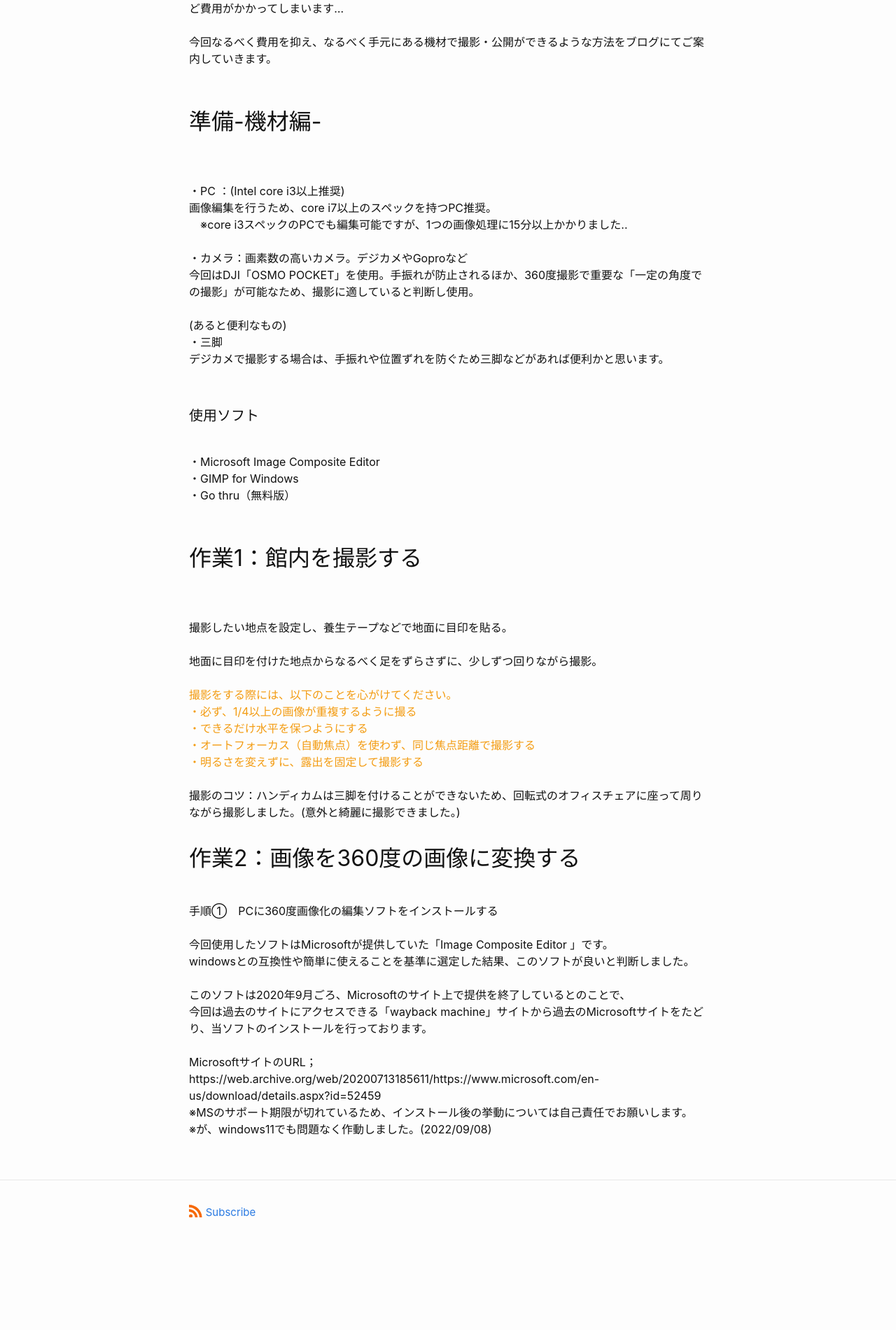
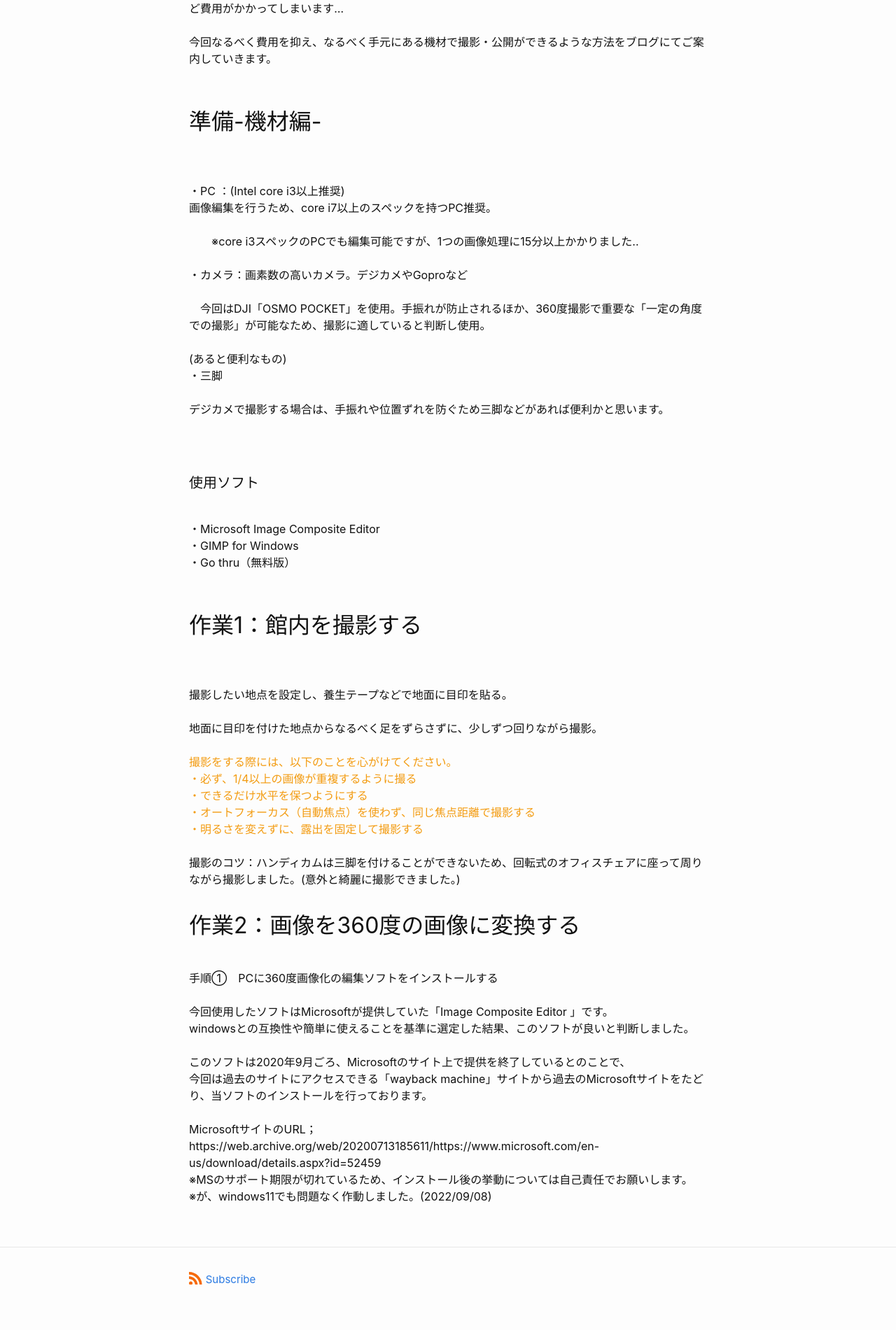
Before and after one commit to mocha-kanano/SHIORI.github.io, a Jekyll site: the page built from _posts/2022-10-19-super-short-article.md, in a window 1280 px wide. Shown: the part 1301-3202 px from the top of the page at 70% size. Built offline with Jekyll 4.4.1, drawn with Linux system fonts in a browser that asks for light colours; before the commit the page ends 3106 px from its top, so only the background shows below that.

```diff
--- a/_posts/2022-10-19-super-short-article.md
+++ b/_posts/2022-10-19-super-short-article.md
@@ -42,13 +42,13 @@ Googleストリートビューの撮影・公開には様々な方法があり
 
  <h2 id="ready">準備-機材編-</h2>
 <br><br>
-・PC ：(Intel core i3以上推奨)<br>画像編集を行うため、core i7以上のスペックを持つPC推奨。<br>
-　※core i3スペックのPCでも編集可能ですが、1つの画像処理に15分以上かかりました..<br><br>
-・カメラ：画素数の高いカメラ。デジカメやGoproなど<br>
- 今回はDJI「OSMO POCKET」を使用。手振れが防止されるほか、360度撮影で重要な「一定の角度での撮影」が可能なため、撮影に適していると判断し使用。<br><br>
+・PC ：(Intel core i3以上推奨)<br>画像編集を行うため、core i7以上のスペックを持つPC推奨。<br><br>
+　　※core i3スペックのPCでも編集可能ですが、1つの画像処理に15分以上かかりました..<br><br>
+・カメラ：画素数の高いカメラ。デジカメやGoproなど<br><br>
+ 　今回はDJI「OSMO POCKET」を使用。手振れが防止されるほか、360度撮影で重要な「一定の角度での撮影」が可能なため、撮影に適していると判断し使用。<br><br>
 (あると便利なもの)<br>
-・三脚<br>
-デジカメで撮影する場合は、手振れや位置ずれを防ぐため三脚などがあれば便利かと思います。<br><br>
+・三脚<br><br>
+デジカメで撮影する場合は、手振れや位置ずれを防ぐため三脚などがあれば便利かと思います。<br><br><br>
 <h4>使用ソフト</h4><br>
 ・Microsoft Image Composite Editor<br>
 ・GIMP for Windows<br>
```
